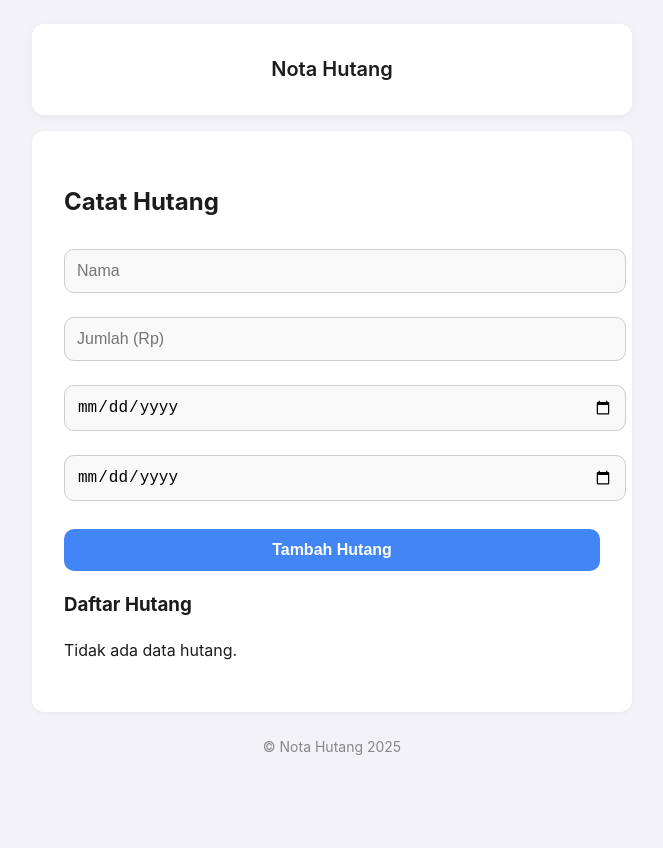
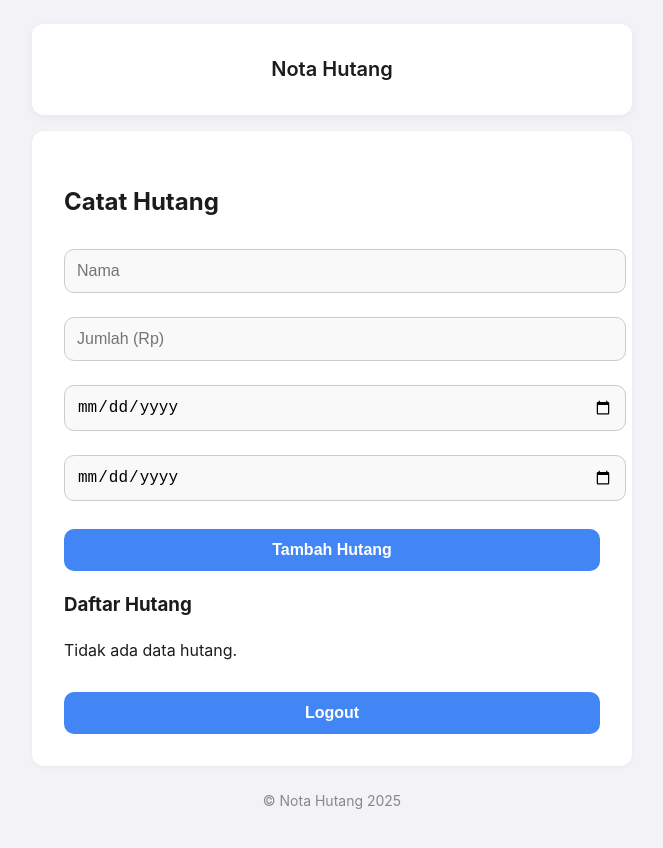
Before and after one commit to daffadevhosting/Nota-Hutang, a Jekyll site: the page built from catat/index.html, in a window 1280 px wide. Shown: the top 848 px of the page, without its empty margins (308-971 px from the left). Built offline with Jekyll 4.4.1, drawn with Linux system fonts in a browser that asks for light colours; comment, search, counter and statistics services are not loaded.

Commit message:
Update index.html

```diff
--- a/catat/index.html
+++ b/catat/index.html
@@ -16,6 +16,7 @@ permalink: /catat
 
   <h3>Daftar Hutang</h3>
   <div id="daftarHutang"></div>
+<button id="logout" onclick="logout()">Logout</button>
 </div>
 
 <script src="https://www.gstatic.com/firebasejs/8.10.1/firebase-app.js"></script>
```
